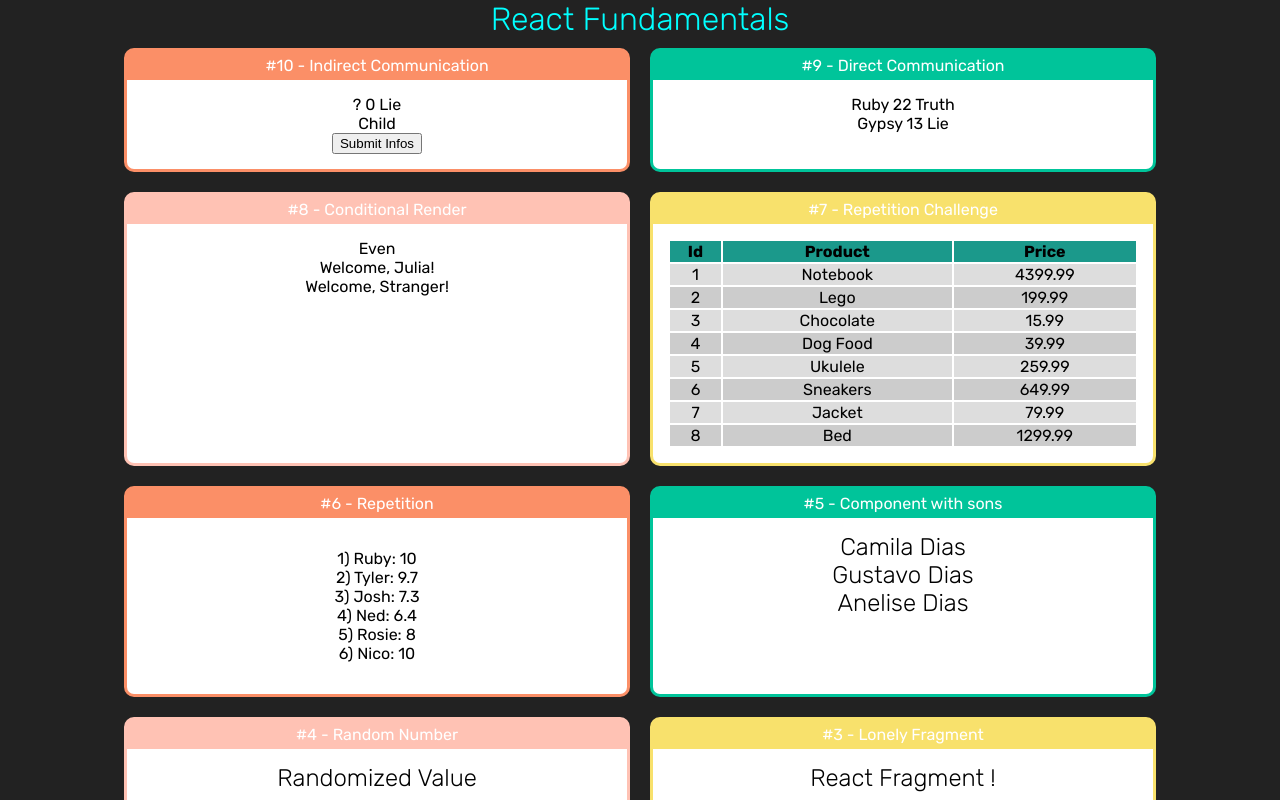
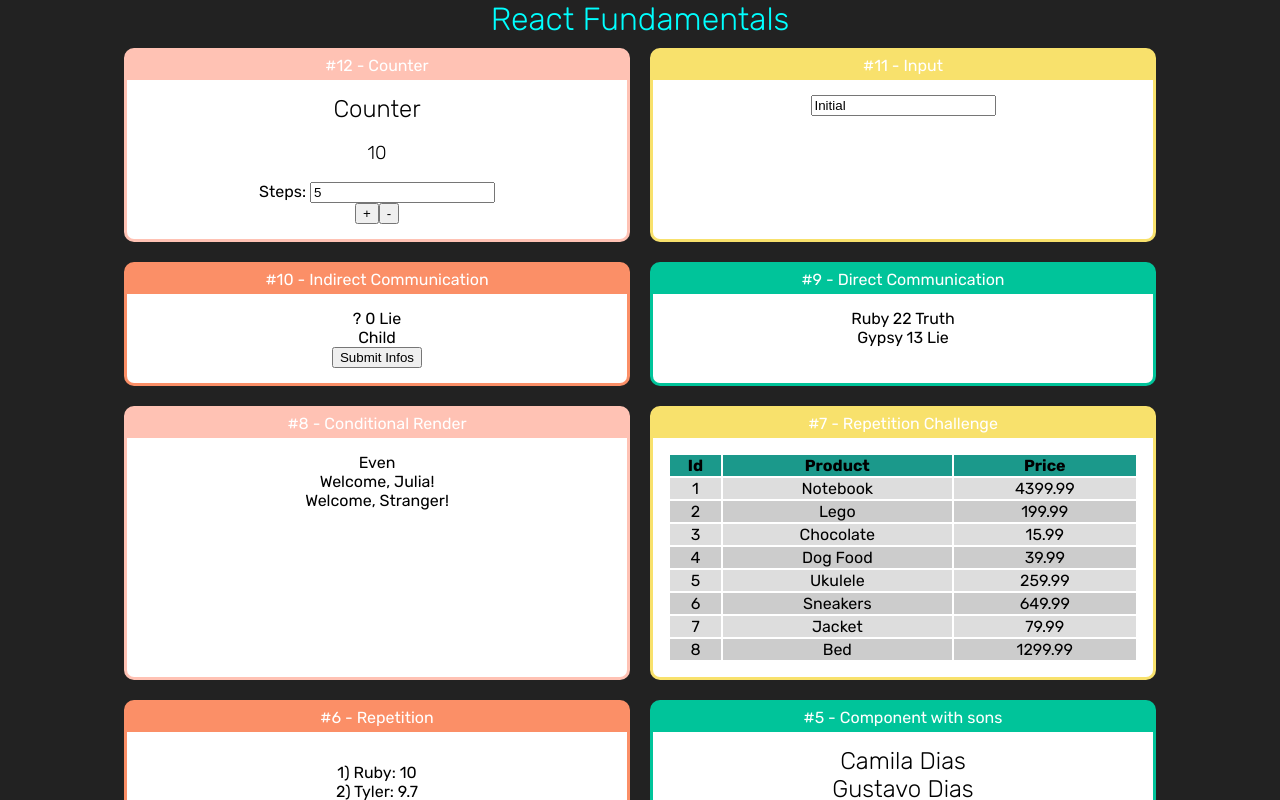
Before and after one commit to charmingruby/react-fundamentals, a React (Create React App) app in the folder react-fundamentals/: page / in a window 1280 px wide. Shown: the top 800 px of the page. Built offline with nearby package versions, Linux system fonts and the light colour scheme.

Commit message:
almost final of fundamentals

```diff
--- a/react-fundamentals/src/App.jsx
+++ b/react-fundamentals/src/App.jsx
@@ -15,12 +15,25 @@ import OddOrEven from './components/conditional/OddOrEven'
 import UserInfo from './components/conditional/UserInfo'
 import DirectParent from './components/communication/DirectParent'
 import IndirectParent from './components/communication/IndirectParent'
+import Input from './components/form/Input'
+import Counter from './components/counter/Counter'
 
 export default () =>
     <div className="App">
         <h1>React Fundamentals</h1>
 
         <div className="Cards">
+
+            <Card title="#12 - Counter" color="#FFC2B4">
+                <Counter
+                    initialNumber={10}
+                    steps={5}>
+                </Counter>
+            </Card>
+
+            <Card title="#11 - Input" color="#F8E16C">
+                <Input></Input>
+            </Card>
 
             <Card title="#10 - Indirect Communication" color="#FB8F67">
                 <IndirectParent></IndirectParent>
--- a/react-fundamentals/src/components/communication/IndirectParent.jsx
+++ b/react-fundamentals/src/components/communication/IndirectParent.jsx
@@ -1,17 +1,16 @@
-import React from 'react'
+import React, { useState } from 'react'
 import IndirectChild from './IndirectChild'
 
 export default props => {
 
-    let name = '?'
-    let age = 0
-    let nerd = false
+    const [name, setName] = useState('?')
+    const [age, setAge] = useState(0)
+    const [nerd, setNerd] = useState(false)
 
-    function getInfo(nameParam, ageParam, nerdParam) {
-        name = nameParam
-        age = ageParam
-        nerd = nerdParam
-        console.log(name, age, nerd)
+    function getInfo(name, age, nerd) {
+        setName(name)
+        setAge(age)
+        setNerd(nerd)
     }
     return (
         <div>
--- /dev/null
+++ b/react-fundamentals/src/components/counter/Counter.css
@@ -0,0 +1 @@
+u
--- /dev/null
+++ b/react-fundamentals/src/components/counter/Counter.jsx
@@ -0,0 +1,51 @@
+import React, { Component } from 'react'
+
+class Counter extends Component{
+
+    state = {
+        num: this.props.initialNumber || 0,
+        steps: this.props.steps || 1
+    }
+
+    inc = () =>{
+        this.setState({
+            num: this.state.num + this.state.steps
+        })
+    }
+
+    dec = () =>{
+        this.setState({
+            num: this.state.num - this.state.steps
+        })
+    }
+
+    setStep = (e) => {
+        this.setState({
+            steps: +e.target.value
+        })
+    }
+
+    render(){
+        return(
+            <div>
+                <h2>Counter</h2>
+                <h3>{this.state.num}</h3>
+
+                <div>
+                    <label htmlFor="stepInput">Steps: </label>
+                    <input
+                    id="stepInput"
+                    type="number"
+                    value={this.state.steps}
+                    onChange={this.setStep}
+                    />
+                </div>
+
+                <button onClick={this.inc}>+</button>
+                <button onClick={this.dec}>-</button>
+            </div>
+        )
+    }
+}
+
+export default Counter
--- /dev/null
+++ b/react-fundamentals/src/components/form/Input.jsx
@@ -0,0 +1,15 @@
+import React, {useState} from 'react'
+
+export default props => {
+    const [value, setValue] = useState('Initial')
+
+    function type(e){
+        setValue(e.target.value)
+    }
+
+    return (
+        <div>
+            <input value={value} onChange={type}/>
+        </div>
+    )
+}
```
Also changed, not shown: react-fundamentals/src/components/counter/Buttons.jsx (added), react-fundamentals/src/components/counter/Display.jsx (added), react-fundamentals/src/components/counter/StepForm.jsx (added).
